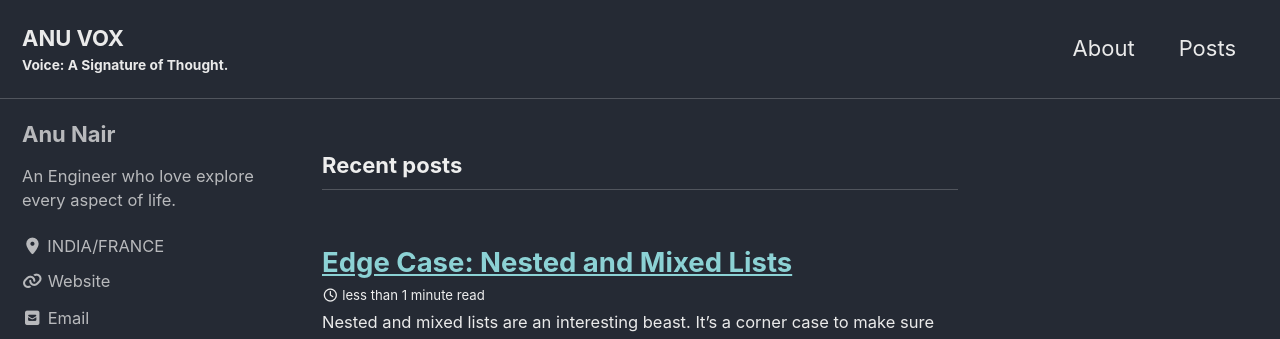
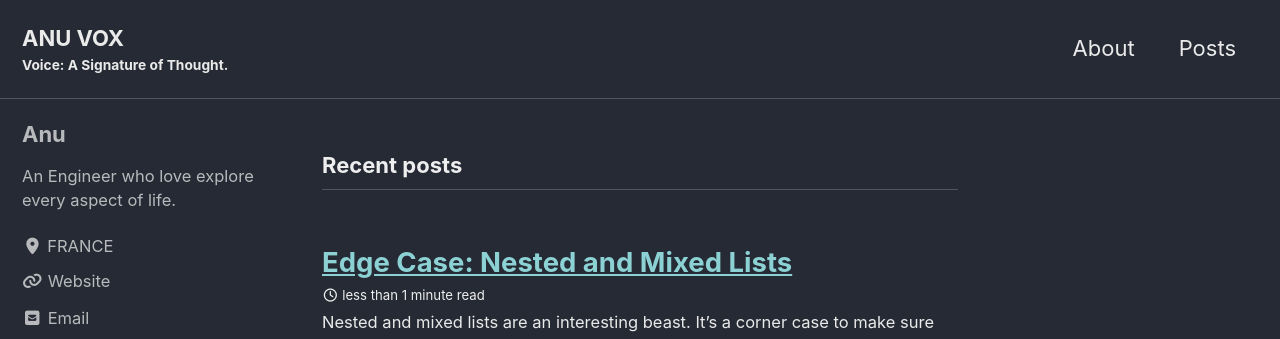
Before and after one commit to AnuVox/AnuVox.github.io, a Jekyll site: the page built from index.html, in a window 1280 px wide. Shown: the top 339 px of the page. Built offline with Jekyll 4.4.1, drawn with Linux system fonts in a browser that asks for light colours; cached includes are drawn as plain includes; the list of posts is cut into pages by our own code.

Commit message:
Update _config.yml

```diff
--- a/_config.yml
+++ b/_config.yml
@@ -20,7 +20,7 @@ rtl                      : # true, false (default) # turns direction of the page
 title                    : "ANU VOX"
 title_separator          : "|"
 subtitle                 : "Voice: A Signature of Thought.  " # site tagline that appears below site title in masthead
-name                     : "Anu Nair"
+name                     : "Anu"
 description              : "No One"
 url                      : # the base hostname & protocol for your site e.g. "https://mmistakes.github.io"
 baseurl                  : # the subpath of your site, e.g. "/blog"
@@ -113,10 +113,10 @@ analytics:
 
 # Site Author
 author:
-  name             : "Anu Nair"
+  name             : "Anu"
   avatar           : # path of avatar image, e.g. "/assets/images/bio-photo.jpg"
   bio              : "An Engineer who love explore every aspect of life."
-  location         : "INDIA/FRANCE"
+  location         : "FRANCE"
   email            : "anu.nair@outlook.in"
   links:
     - label: "Email"
```
